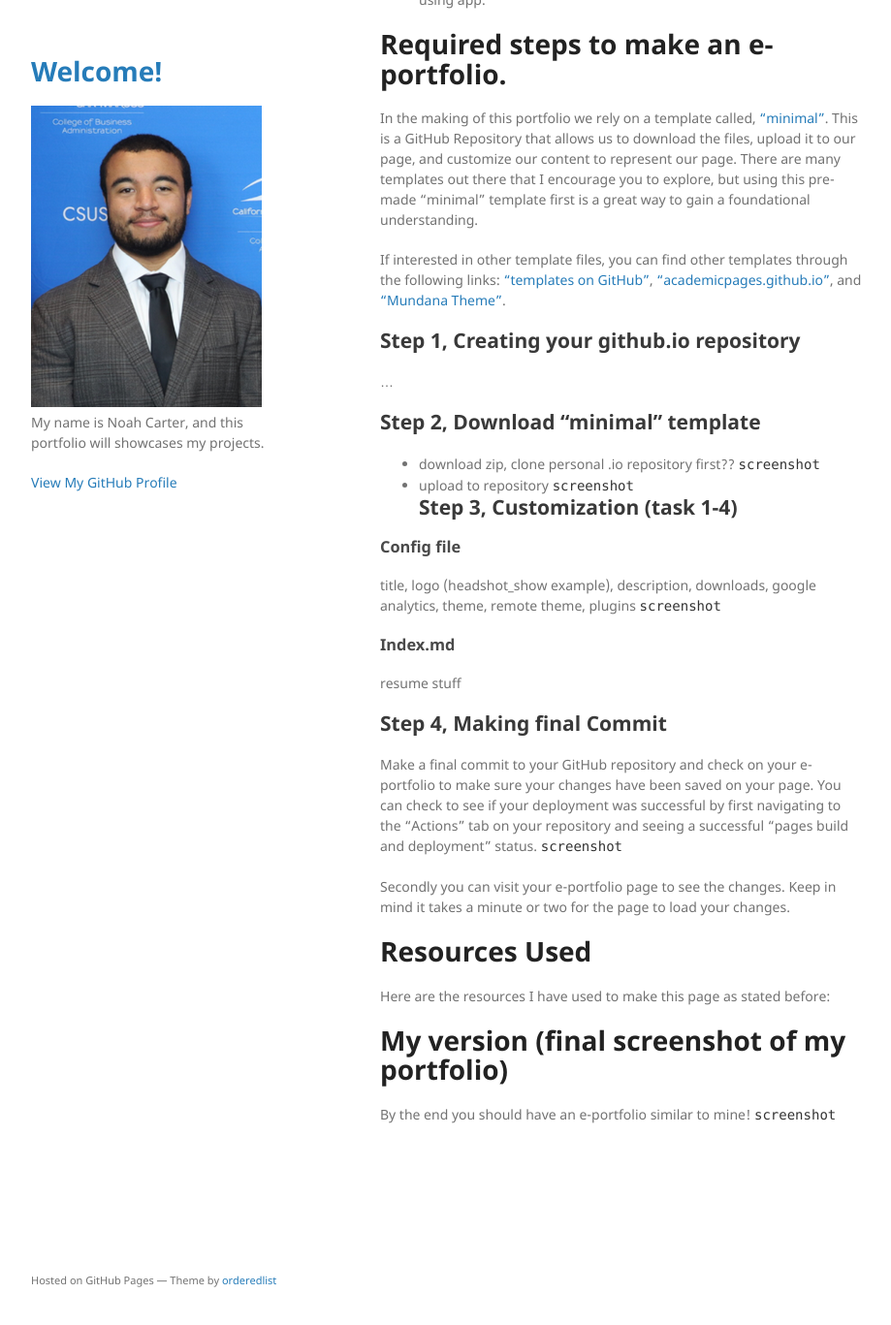
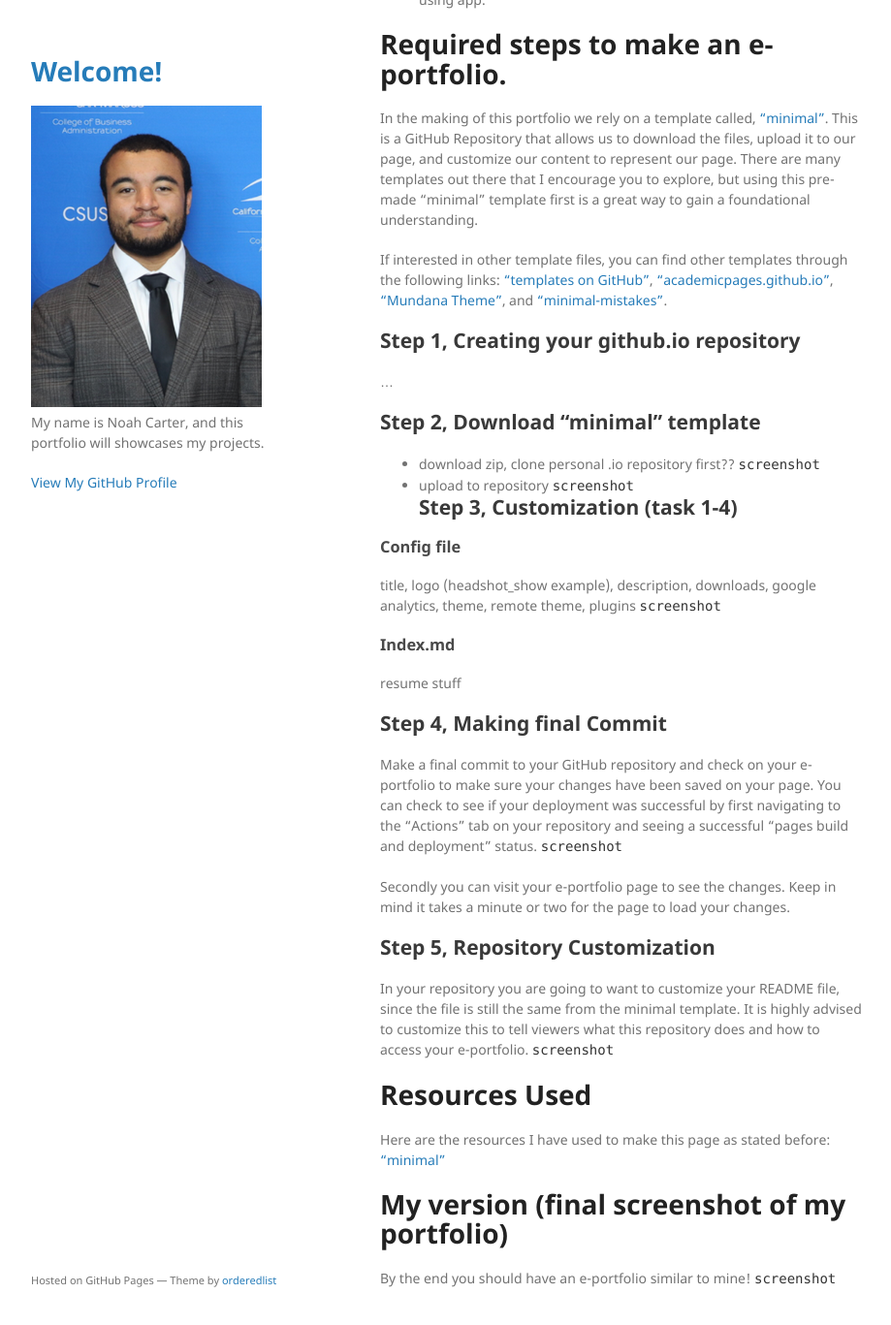
Before and after one commit to NC509/NC509.github.io, a Jekyll site: the page built from subpage_1/index.md, in a window 1280 px wide and 1400 px high, scrolled down 498 px. Shown: the top 1367 px of the window at 97% size, without its empty margins (178-1097 px from the left). Built offline with Jekyll 4.4.1, drawn with Linux system fonts in a browser that asks for light colours; our own code applies the rules of GitHub Pages for plain Markdown files.

Commit message:
Update index.md

```diff
--- a/subpage_1/index.md
+++ b/subpage_1/index.md
@@ -9,7 +9,7 @@ Once you have completed your account set up, we are ready to begin!
 # Required steps to make an e-portfolio.
 In the making of this portfolio we rely on a template called, ["minimal"](https://github.com/pages-themes/minimal). This is a GitHub Repository that allows us to download the files, upload it to our page, and customize our content to represent our page. There are many templates out there that I encourage you to explore, but using this pre-made "minimal" template first is a great way to gain a foundational understanding.
 
-If interested in other template files, you can find other templates through the following links: ["templates on GitHub"](https://github.com/topics/jekyll-theme), ["academicpages.github.io"](https://academicpages.github.io/), and ["Mundana Theme"](https://github.com/codebygina/mundana-theme-jekyll).
+If interested in other template files, you can find other templates through the following links: ["templates on GitHub"](https://github.com/topics/jekyll-theme), ["academicpages.github.io"](https://academicpages.github.io/), ["Mundana Theme"](https://github.com/codebygina/mundana-theme-jekyll), and ["minimal-mistakes"](https://github.com/mmistakes/minimal-mistakes).
 
 ## Step 1, Creating your github.io repository
 ...
@@ -30,8 +30,12 @@ Make a final commit to your GitHub repository and check on your e-portfolio to m
 
 Secondly you can visit your e-portfolio page to see the changes. Keep in mind it takes a minute or two for the page to load your changes.
 
+## Step 5, Repository Customization
+In your repository you are going to want to customize your README file, since the file is still the same from the minimal template. It is highly advised to customize this to tell viewers what this repository does and how to access your e-portfolio. `screenshot`
+
 # Resources Used
 Here are the resources I have used to make this page as stated before:
+["minimal"](https://github.com/pages-themes/minimal)
 
 # My version (final screenshot of my portfolio)
 By the end you should have an e-portfolio similar to mine!
```
